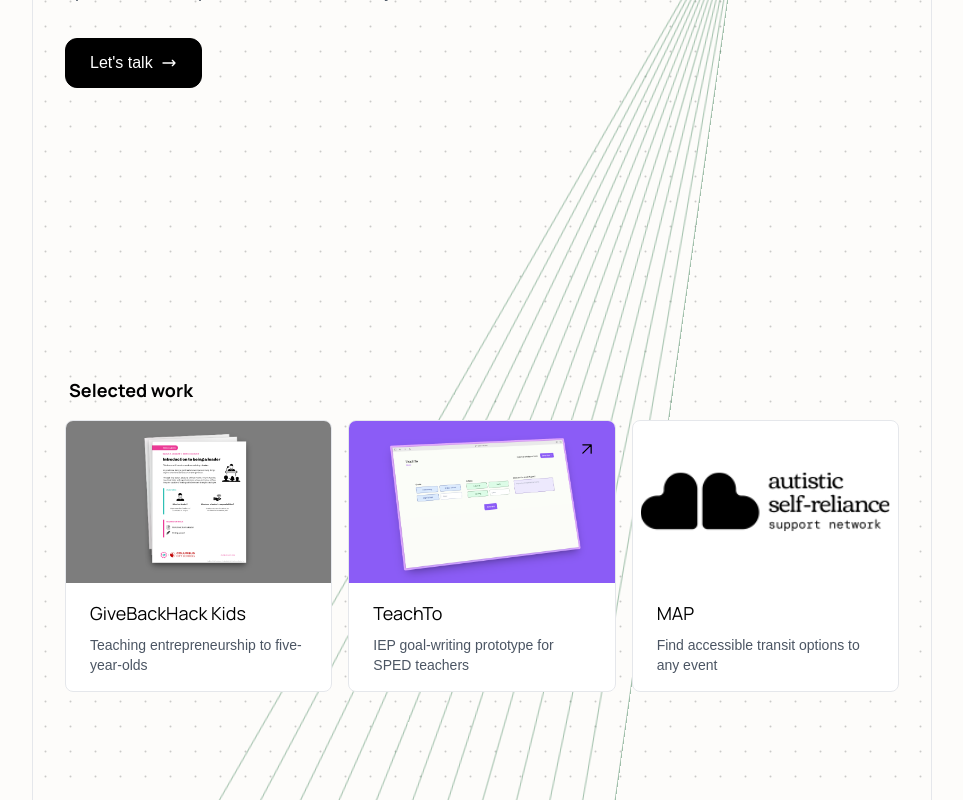
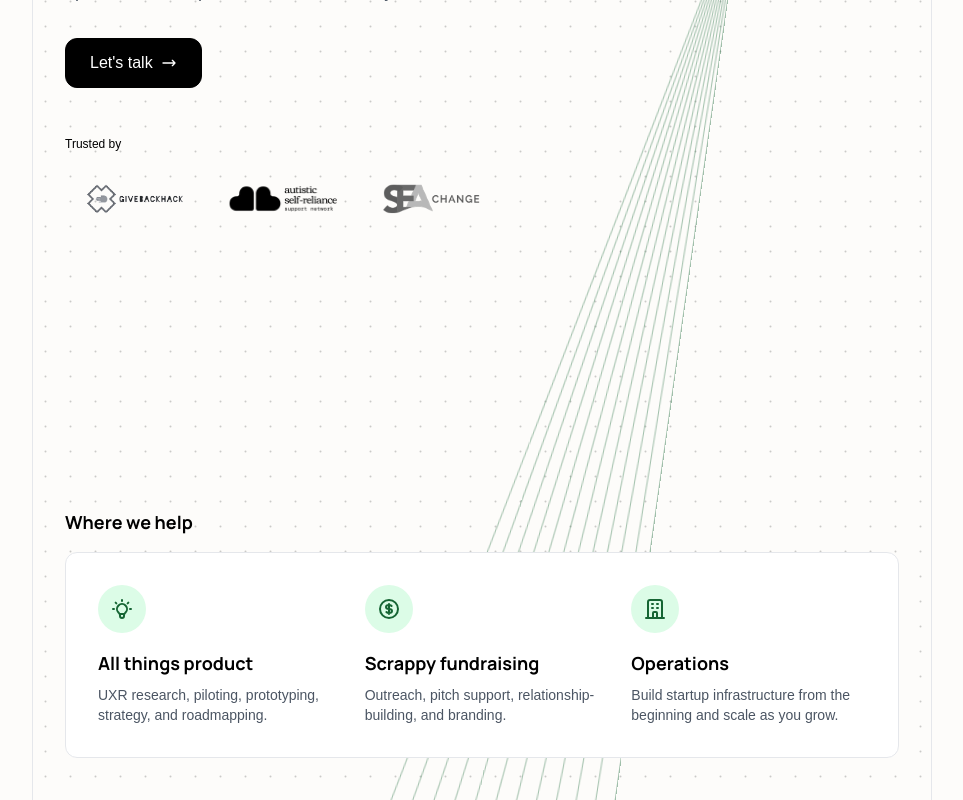
Before and after one commit to owen-myers/teach-to-site-v2, a Next.js app: page / in a window 1280 px wide. Shown: the part 420-1220 px from the top of the page, without its empty margins (158-1121 px from the left). Built offline with nearby package versions, Linux system fonts and the light colour scheme; a web font is replaced by a local one.

Commit message:
added services and partners

```diff
--- a/app/page.tsx
+++ b/app/page.tsx
@@ -10,6 +10,9 @@ import NotebookGrid from './components/NotebookGrid';
 import TeachToMockup from "../public/TeachTo_MockUp_Header.png";
 import GBHKidsMockup from "../public/GBH_Kids_MockUp_Header.png";
 import ASRLogo from "../public/ASR_Logo_Sized.svg";
+import GBHLogo from "../public/GBH_Logo_Sized.svg";
+import SEACLogo from "../public/SEAC_Logo_Sized.svg";
+import Image from 'next/image';
 
 export default function Home() {
   useEffect(() => {
@@ -37,9 +40,9 @@ export default function Home() {
                   <div className="hidden md:block absolute -right-[157px] pointer-events-none">
                     <div className="relative" style={{ transform: 'rotate(8deg)' }}>
                       {[...Array(12)].map((_, i) => {
-                        const angle = i * 2;
+                        const angle = i * 1.2;
                         const totalAngle = angle + 8;
-                        const height = 1085 / Math.cos(totalAngle * Math.PI / 180);
+                        const height = 1587 / Math.cos(totalAngle * Math.PI / 180);
                         return (
                           <div
                             key={i}
@@ -60,7 +63,7 @@ export default function Home() {
                 Early-stage teams need more than just a monthly check-in.
                 </p>
                 <p className="font-rethink text-lg mb-8 leading-relaxed text-gray-600">
-                Punch Card fills in the gaps in fundraising, product, and operations
+                Punch Card fills in the gaps in product, fundraising, and operations
                 to help builders maintain early momentum.
                 </p>
               </div>
@@ -84,16 +87,73 @@ export default function Home() {
                       </span>
                     </button>
                   </Link>
+
+                  {/* Partners Section */}
+                  <div className="mt-12" data-aos="fade-up" data-aos-delay="300">
+                    <p className="font-rethink text-xs mb-3">Trusted by</p>
+                    <div className="flex flex-wrap items-center gap-2 ">
+                      <div className="h-6">
+                        <Image src={GBHLogo} alt="GiveBackHack" width={140} height={60} />
+                      </div>
+                      <div className="h-6">
+                        <Image src={ASRLogo} alt="ASR" width={140} height={60} />
+                      </div>
+                      <div className="h-6">
+                        <Image src={SEACLogo} alt="SEAC" width={140} height={60} />
+                      </div>
+                    </div>
+                  </div>
                 </div>
               </div>
             </div>
           </div>
+
+          {/* Services Section */}
+          <div className="p-8 mb-64 mt-8">
+            <div data-aos="fade-up" data-aos-delay="400">
+              <h2 className="font-manrope font-bold text-lg mb-4 text-start">Where we help</h2>
+              <div className="bg-white rounded-xl p-8 border border-gray-200">
+                <div className="grid grid-cols-1 md:grid-cols-3 gap-8">
+                  <div>
+                    <div className="w-12 h-12 bg-green-100 rounded-full flex items-center justify-center mb-4">
+                      <svg className="w-6 h-6 text-green-800" fill="none" stroke="currentColor" viewBox="0 0 24 24" xmlns="http://www.w3.org/2000/svg">
+                        <path strokeLinecap="round" strokeLinejoin="round" strokeWidth="2" d="M9.663 17h4.673M12 3v1m6.364 1.636l-.707.707M21 12h-1M4 12H3m3.343-5.657l-.707-.707m2.828 9.9a5 5 0 117.072 0l-.548.547A3.374 3.374 0 0014 18.469V19a2 2 0 11-4 0v-.531c0-.895-.356-1.754-.988-2.386l-.548-.547z"></path>
+                      </svg>
+                    </div>
+                    <h3 className="font-manrope font-bold text-lg mb-2">All things product</h3>
+                    <p className="font-rethink text-sm text-gray-600">UXR research, piloting, prototyping, strategy, and roadmapping.</p>
+                  </div>
+
+                  <div>
+                    <div className="w-12 h-12 bg-green-100 rounded-full flex items-center justify-center mb-4">
+                      <svg className="w-6 h-6 text-green-800" fill="none" stroke="currentColor" viewBox="0 0 24 24" xmlns="http://www.w3.org/2000/svg">
+                        <path strokeLinecap="round" strokeLinejoin="round" strokeWidth="2" d="M12 8c-1.657 0-3 .895-3 2s1.343 2 3 2 3 .895 3 2-1.343 2-3 2m0-8c1.11 0 2.08.402 2.599 1M12 8V7m0 1v8m0 0v1m0-1c-1.11 0-2.08-.402-2.599-1M21 12a9 9 0 11-18 0 9 9 0 0118 0z"></path>
+                      </svg>
+                    </div>
+                    <h3 className="font-manrope font-bold text-lg mb-2">Scrappy fundraising</h3>
+                    <p className="font-rethink text-sm text-gray-600">Outreach, pitch support, relationship-building, and branding.</p>
+                  </div>
+
+                  <div>
+                    <div className="w-12 h-12 bg-green-100 rounded-full flex items-center justify-center mb-4">
+                      <svg className="w-6 h-6 text-green-800" fill="none" stroke="currentColor" viewBox="0 0 24 24" xmlns="http://www.w3.org/2000/svg">
+                        <path strokeLinecap="round" strokeLinejoin="round" strokeWidth="2" d="M19 21V5a2 2 0 00-2-2H7a2 2 0 00-2 2v16m14 0h2m-2 0h-5m-9 0H3m2 0h5M9 7h1m-1 4h1m4-4h1m-1 4h1m-5 10v-5a1 1 0 011-1h2a1 1 0 011 1v5m-4 0h4"></path>
+                      </svg>
+                    </div>
+                    <h3 className="font-manrope font-bold text-lg mb-2">Operations</h3>
+                    <p className="font-rethink text-sm text-gray-600">Build startup infrastructure from the beginning and scale as you grow.</p>
+                  </div>
+                </div>
+              </div>
+            </div>
+          </div>
+
           <div className="p-8">
             <div data-aos="fade-up" data-aos-delay="600" className="flex justify-center md:justify-start">
               <h2 className="font-manrope font-bold text-lg mb-4 md:pl-1">Selected work</h2>
             </div>
             <div data-aos="fade-up" data-aos-delay="800">
-              <div className="flex flex-col md:flex-row justify-center items-center mb-14 md:space-x-4 mb-64">
+              <div className="flex flex-col md:flex-row justify-center items-center mb-14 md:space-x-4">
                 <Link href="/work/givebackkids">
                   <Card
                     title="GiveBackHack Kids"
--- a/app/work/givebackkids/page.tsx
+++ b/app/work/givebackkids/page.tsx
@@ -8,7 +8,7 @@ import GBH_Curriculum_Map from "../../../public/GBH_Curriculum_Map.svg";
 import { Metadata } from 'next';
 
 export const metadata: Metadata = {
-  title: "Iuka — GiveBackKids",
+  title: "Punch Card — GiveBackKids",
   description: `Our partnership with GiveBackHack. GiveBackKids empowers teachers to
                 lead design thinking lessons in elementary schools in Columbus, Ohio.`
 };
--- a/app/work/map/page.tsx
+++ b/app/work/map/page.tsx
@@ -5,7 +5,7 @@ import Image from "next/image";
 import { Metadata } from 'next';
 
 export const metadata: Metadata = {
-  title: "Iuka - MAP",
+  title: "Punch Card - MAP",
   description: `Our research work for the Mobility Autonomy Program (MAP) founded by
                 Autistic Self-Reliance Support Network (ASR). ASR is building multi-modal
                 systems to help autistic adults live independent lives.`
```
